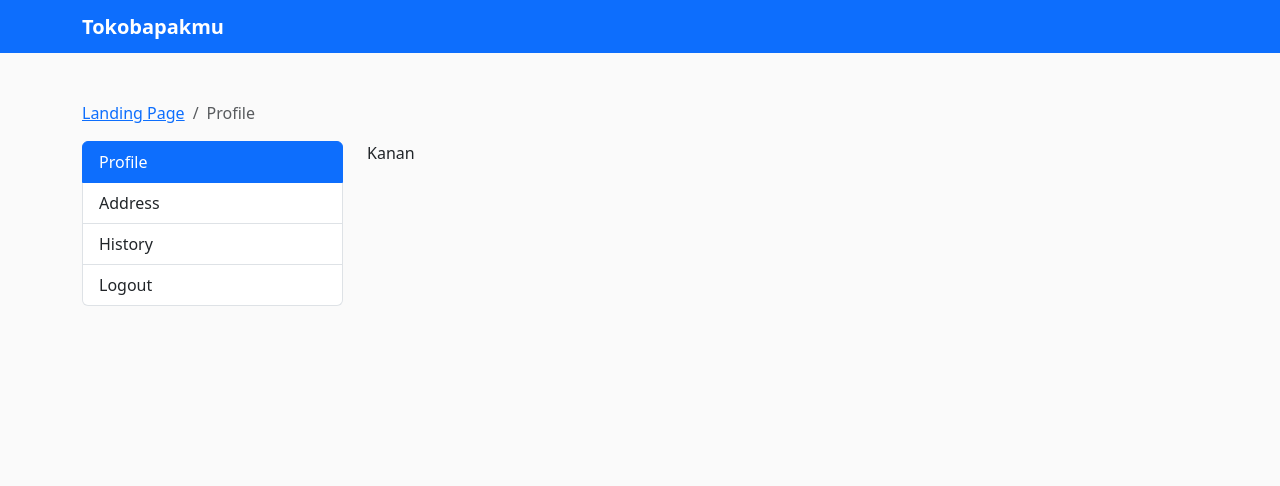
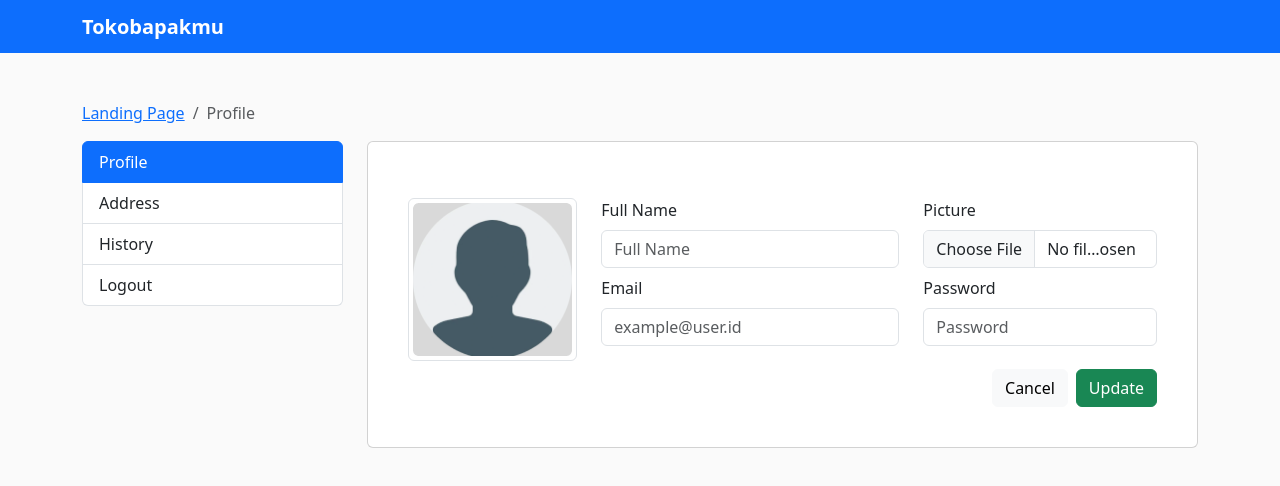
Before and after one commit to kalmipa21/fe-tokobapakmu, a React (Create React App) app: page /profile in a window 1280 px wide. Shown: the top 486 px of the page. Built offline with nearby package versions, Linux system fonts and the light colour scheme; no server answers; sample sign-in values are in the browser's storage.

Commit message:
Add profile.png, CardProfile.jsx

```diff
--- /dev/null
+++ b/src/components/Profile/CardProfile.jsx
@@ -0,0 +1,81 @@
+import { Card, Row, Col, Image, Form, Button } from "react-bootstrap";
+import DefaultPhoto from "../../assets/images/profile.png?url";
+
+export default function CardProfile() {
+  return (
+    <Form>
+      <Card className="p-4 mt-md-0 mt-2">
+        <Card.Body className="mt-md-3">
+          <Row>
+            {/* IMG PROFILE */}
+            <Col md="3" className="mb-md-0 mb-3">
+              <Image src={DefaultPhoto} thumbnail className="w-full mx-auto" />
+            </Col>
+            {/* IMNPUT FORM LEFT*/}
+            <Col md="5">
+              <Form.Group className="mb-2">
+                <Form.Label htmlFor="full_name" className="mb-2">
+                  Full Name
+                </Form.Label>
+                <Form.Control
+                  id="full_name"
+                  name="full_name"
+                  type="text"
+                  placeholder="Full Name"
+                />
+              </Form.Group>
+              <Form.Group className="mb-2">
+                <Form.Label htmlFor="email" className="mb-2">
+                  Email
+                </Form.Label>
+                <Form.Control
+                  id="email"
+                  name="email"
+                  type="text"
+                  placeholder="example@user.id"
+                />
+              </Form.Group>
+            </Col>
+            {/* IMNPUT FORM RIGHT*/}
+
+            <Col md="4">
+              <Form.Group className="mb-2">
+                <Form.Label htmlFor="image" className="mb-2">
+                  Picture
+                </Form.Label>
+                <Form.Control
+                  id="image"
+                  name="image"
+                  type="file"
+                  accept="image/*"
+                />
+              </Form.Group>
+              <Form.Group className=" mb-2">
+                <Form.Label htmlFor="password" className="mb-2">
+                  Password
+                </Form.Label>
+                <Form.Control
+                  id="password"
+                  name="password"
+                  type="password"
+                  placeholder="Password"
+                />
+              </Form.Group>
+            </Col>
+          </Row>
+
+          <Row>
+            <Col className=" d-flex justify-content-end mt-2">
+              <Button type="button" variant="light" className=" me-2">
+                Cancel
+              </Button>
+              <Button type="submit" variant="success">
+                Update
+              </Button>
+            </Col>
+          </Row>
+        </Card.Body>
+      </Card>
+    </Form>
+  );
+}
--- a/src/pages/customer/Profile.jsx
+++ b/src/pages/customer/Profile.jsx
@@ -1,6 +1,7 @@
 import { Row, Col } from "react-bootstrap";
 import ABreadCrumbs from "../../components/ABreadCrumbs";
 import AListGroup from "../../components/AListGroup";
+import CardProfile from "../../components/Profile/CardProfile";
 
 export default function Profile() {
   const options = [
@@ -35,11 +36,12 @@ export default function Profile() {
       <Col xs="12">
         <ABreadCrumbs options={options} />
       </Col>
-
       <Col md="3">
         <AListGroup menus={menus} />
       </Col>
-      <Col md="9">Kanan</Col>
+      <Col md="9">
+        <CardProfile />
+      </Col>
     </Row>
   );
 }
```
Also changed, not shown: src/assets/images/profile.png (added).
